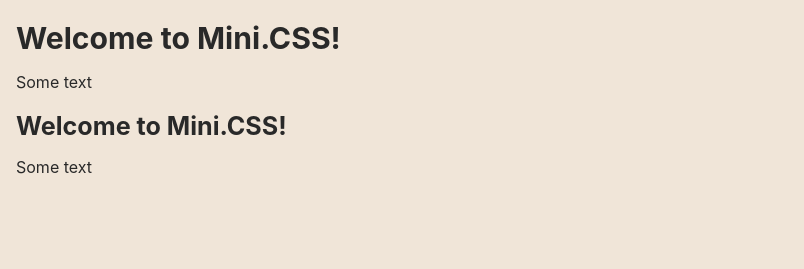
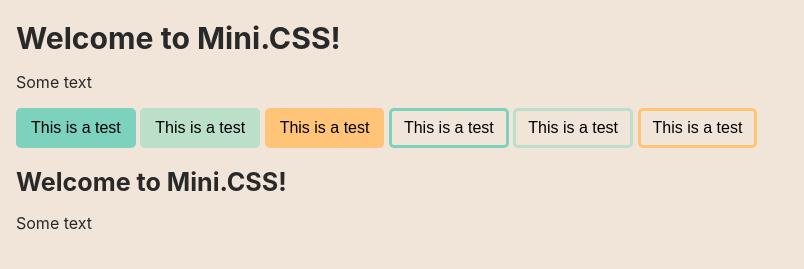
Before and after one commit to Angelmmiguel/menta.css, a plain HTML site: page index.html in a window 1280 px wide. Shown: the part 503-772 px from the top of the page, without its empty margins (0-804 px from the left). Drawn offline with Linux system fonts and the light colour scheme.

Commit message:
Create the button styles

```diff
--- a/index.html
+++ b/index.html
@@ -15,6 +15,12 @@
     <p>Some text</p>
     <h5>Welcome to Mini.CSS!</h5>
     <p>Some text</p>
+    <button>This is a test</button>
+    <button class="secondary">This is a test</button>
+    <button class="accent">This is a test</button>
+    <button class="outline">This is a test</button>
+    <button class="secondary outline">This is a test</button>
+    <button class="accent outline">This is a test</button>
     <h6>Welcome to Mini.CSS!</h6>
     <p>Some text</p>
   </div>
--- a/mini.css
+++ b/mini.css
@@ -19,14 +19,17 @@
 :root {
   --mini-color-text: #292929;
   /* Palette from https://colorhunt.co/palette/252860*/
-  --mini-color-primary: #75cfb8;
+  --mini-color-primary: #7dd2bd;
   --mini-color-accent: #ffc478;
   --mini-color-secondary: #bbdfc8;
   --mini-color-background: #f0e5d8;
   /* Text */
   --mini-font-base-size: 100%;
-  --mini-font-family: -apple-system, BlinkMacSystemFont, Segoe UI, Roboto, Oxygen-Sans, Ubuntu, Helvetica, Arial, sans-serif;
+  --mini-font-family: -apple-system, BlinkMacSystemFont, Segoe UI, Roboto,
+    Oxygen-Sans, Ubuntu, Helvetica, Arial, sans-serif;
   --mini-font-scale: 1.256;
+  /* Shapes */
+  --mini-radius: 5px;
 }
 
 /* Tiny Reset */
@@ -63,7 +66,7 @@
 h4,
 h5,
 h6 {
-  margin: .75em 0 .5em;
+  margin: 0.75em 0 0.5em;
 }
 
 h1 {
@@ -91,4 +94,43 @@
   font-size: calc(var(--mini-font-scale) * 1.25 * 1em);
 }
 
-/* Utilities */
+/* Buttons */
+button {
+  --mini-t-button-color: var(--mini-color-primary);
+  --mini-t-button-shadow: var(--mini-color-text);
+  background-color: var(--mini-t-button-color);
+  border: 3px solid var(--mini-t-button-color);
+  border-radius: var(--mini-radius);
+  cursor: pointer;
+  font-size: 1em;
+  position: relative;
+  padding: 0.5rem 0.75rem;
+}
+
+button:hover {
+  filter: brightness(0.95);
+  border-color: var(--mini-color-text);
+}
+
+button:active {
+  filter: brightness(0.95);
+  border-color: var(--mini-color-text);
+  box-shadow: inset 0 1px var(--mini-t-button-shadow);
+  top: 1px;
+  /* For Safari */
+  color: var(--mini-color-text);
+}
+
+button.secondary {
+  --mini-t-button-color: var(--mini-color-secondary);
+}
+
+button.accent {
+  --mini-t-button-color: var(--mini-color-accent);
+}
+
+button.outline {
+  --mini-t-button-shadow: var(--mini-t-button-color);
+  border: 3px solid var(--mini-t-button-color);
+  background-color: transparent;
+}
```
